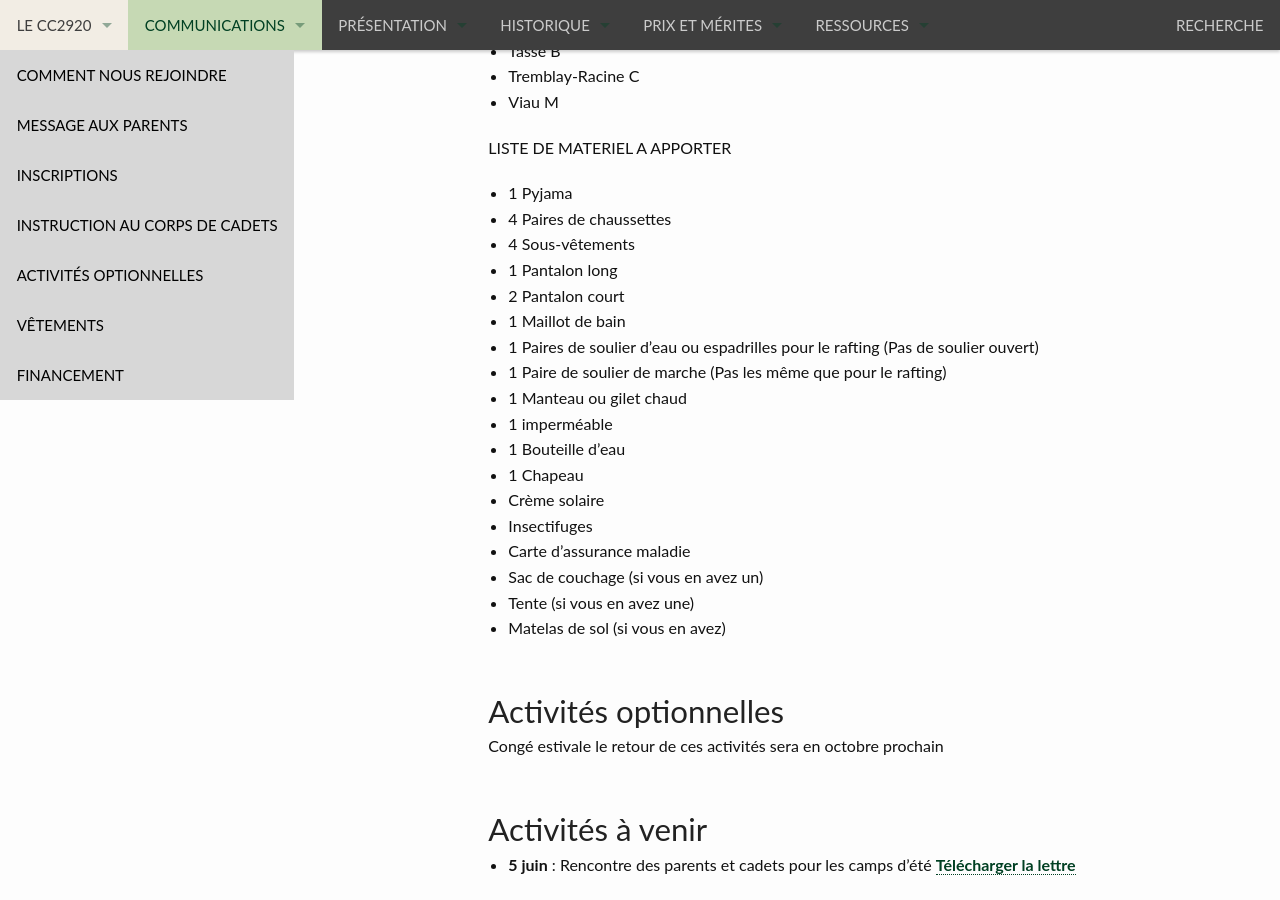
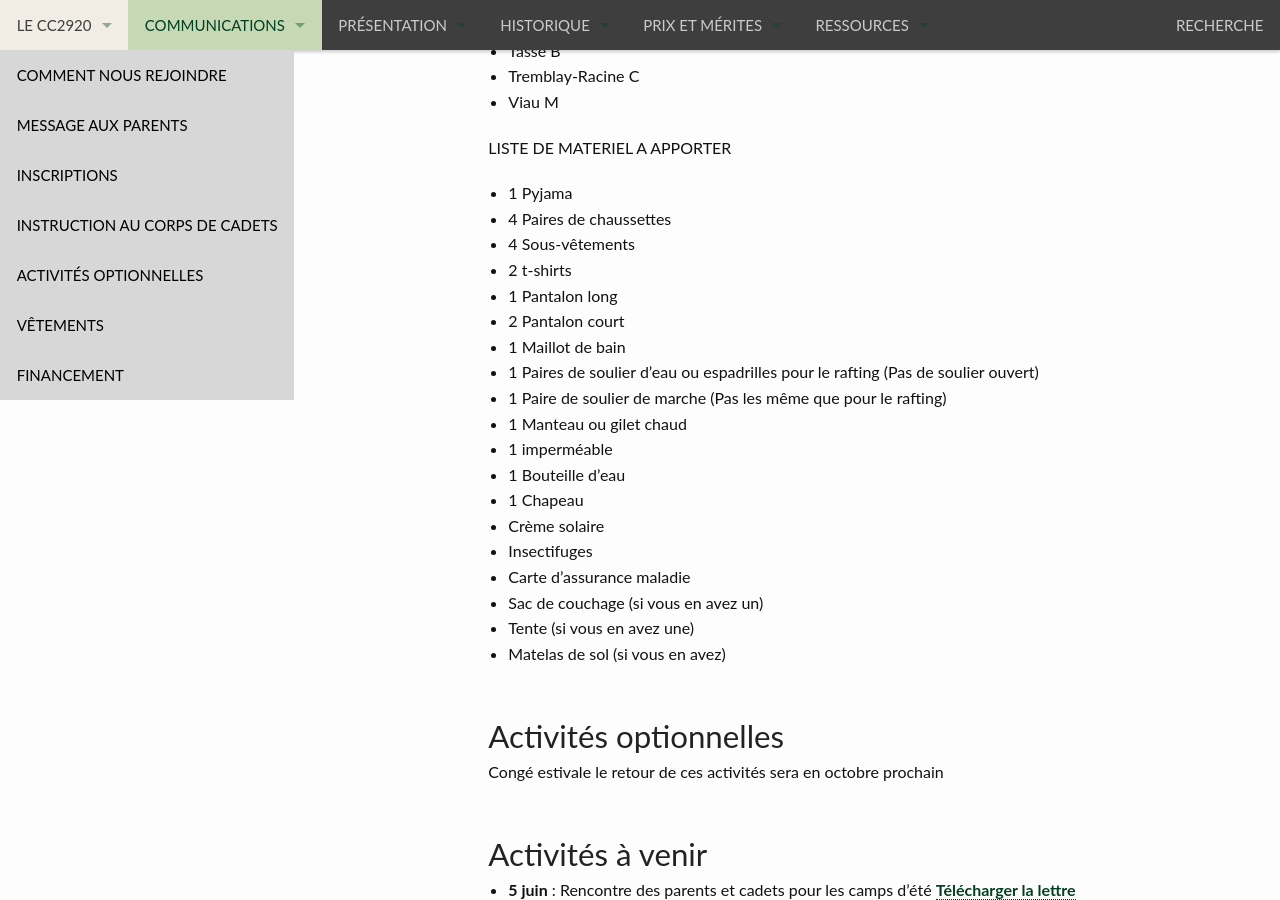
Before and after one commit to CC2920/web, a Jekyll site: the page built from _communications/messages.md, in a window 1280 px wide and 900 px high, scrolled down 1499 px. Built offline with Jekyll 4.4.1, drawn with Linux system fonts in a browser that asks for light colours.

Commit message:
Ajout tshirts à la liste

```diff
--- a/_communications/messages.md
+++ b/_communications/messages.md
@@ -57,6 +57,7 @@ Liste des participants
  - 1 Pyjama
  - 4 Paires de chaussettes
  - 4 Sous-vêtements
+ - 2 t-shirts
  - 1 Pantalon long
  - 2 Pantalon court
  - 1 Maillot de bain
```
